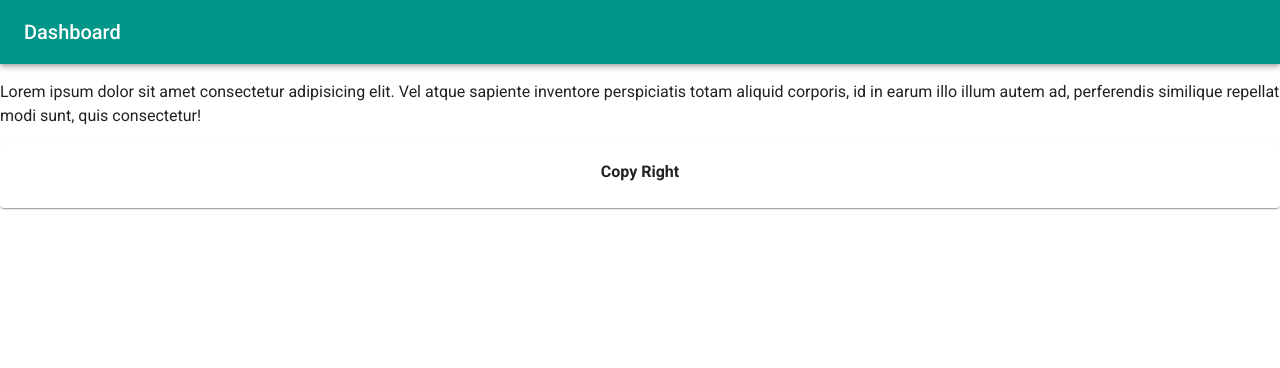
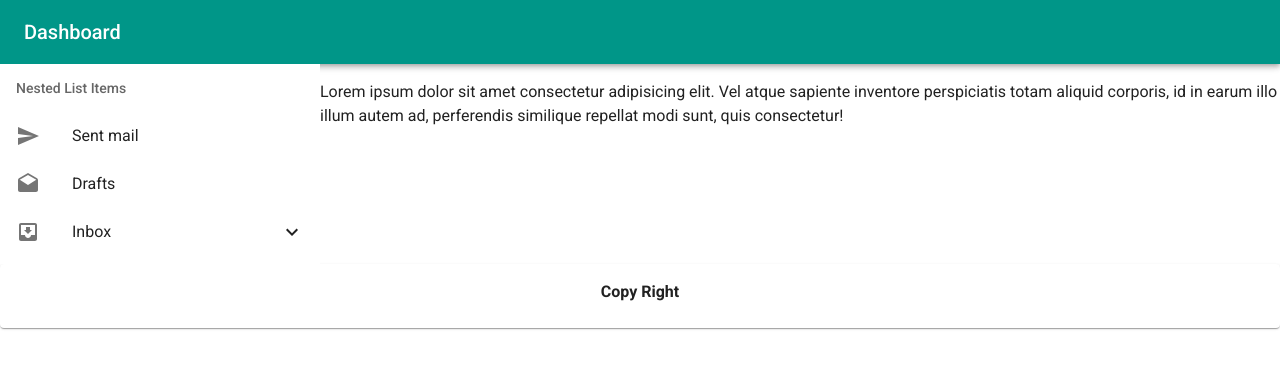
Before and after one commit to masihgh/dashboard-mui-nextjs-ts, a Next.js app: page / in a window 1280 px wide. Shown: the top 368 px of the page. Built offline with nearby package versions, Linux system fonts and the light colour scheme.

Commit message:
create sample sidebar?

```diff
--- a/src/app/layout.tsx
+++ b/src/app/layout.tsx
@@ -1,8 +1,10 @@
-import * as React from 'react';
-
+// components/Layout.tsx
+import React from 'react';
 import ThemeRegistry from '@/components/ThemeRegistry/ThemeRegistry';
 import AppBarMenu from '@/components/AppBarMenu/AppBarMenu';
 import Footer from '@/components/Footer/Footer';
+import { Box, Grid } from '@mui/material';
+import Sidebar from '@/components/Sidebar/Sidebar';
 
 export const metadata = {
   title: 'Dashboard',
@@ -14,9 +16,16 @@ export default function RootLayout({ children }: { children: React.ReactNode })
     <html lang="en">
       <body>
         <ThemeRegistry>
-          <AppBarMenu/>
-          {children}
-          <Footer/>
+          <AppBarMenu />
+          <Grid container>
+            <Grid item xs={12} sm={3}>
+              <Sidebar />
+            </Grid>
+            <Grid item xs={12} sm={9}>
+              {children}
+            </Grid>
+          </Grid>
+          <Footer />
         </ThemeRegistry>
       </body>
     </html>
--- /dev/null
+++ b/src/components/Sidebar/Sidebar.tsx
@@ -0,0 +1,112 @@
+'use client'
+import React from 'react';
+import ListSubheader from '@mui/material/ListSubheader';
+import List from '@mui/material/List';
+import ListItemButton from '@mui/material/ListItemButton';
+import ListItemIcon from '@mui/material/ListItemIcon';
+import ListItemText from '@mui/material/ListItemText';
+import Drawer from '@mui/material/Drawer';
+import IconButton from '@mui/material/IconButton';
+import MenuIcon from '@mui/icons-material/Menu';
+import InboxIcon from '@mui/icons-material/MoveToInbox';
+import DraftsIcon from '@mui/icons-material/Drafts';
+import SendIcon from '@mui/icons-material/Send';
+import StarBorder from '@mui/icons-material/StarBorder';
+import ExpandLess from '@mui/icons-material/ExpandLess';
+import ExpandMore from '@mui/icons-material/ExpandMore';
+
+// Dashboard items constant
+export const dashboardItems = [
+  {
+    icon: <SendIcon />,
+    text: 'Sent mail',
+  },
+  {
+    icon: <DraftsIcon />,
+    text: 'Drafts',
+  },
+  {
+    icon: <InboxIcon />,
+    text: 'Inbox',
+    nestedItems: [
+      {
+        icon: <StarBorder />,
+        text: 'Starred',
+      },
+    ],
+  },
+];
+
+type Props = {
+  isMobile: boolean;
+};
+export default function Sidebar({ isMobile }: Props) {
+    const [open, setOpen] = React.useState(!isMobile);
+
+    const toggleDrawer = (openStatus: boolean) => (
+      event: React.KeyboardEvent | React.MouseEvent
+    ) => {
+      if (
+        event &&
+        event.type === 'keydown' &&
+        ((event as React.KeyboardEvent).key === 'Tab' ||
+          (event as React.KeyboardEvent).key === 'Shift')
+      ) {
+        return;
+      }
+      setOpen(openStatus);
+    };
+
+    const toggleNestedItems = (index: number) => (
+      event: React.MouseEvent<HTMLLIElement>
+    ) => {
+      const updatedItems = [...dashboardItems];
+      updatedItems[index].open = !updatedItems[index].open;
+      setOpen(!open); // Update state to trigger re-render
+    };
+
+    return (
+      <>
+        {isMobile ? (
+          <>
+            {/* Mobile view implementation... */}
+          </>
+        ) : (
+          <List
+            sx={{ width: '100%', maxWidth: 360, bgcolor: 'background.paper' }}
+            component="nav"
+            aria-labelledby="nested-list-subheader"
+            subheader={
+              <ListSubheader component="div" id="nested-list-subheader">
+                Nested List Items
+              </ListSubheader>
+            }
+          >
+            {dashboardItems.map((item, index) => (
+              <React.Fragment key={index}>
+                <ListItemButton
+                  onClick={
+                    item.nestedItems ? toggleNestedItems(index) : toggleDrawer(false)
+                  }
+                >
+                  <ListItemIcon>{item.icon}</ListItemIcon>
+                  <ListItemText primary={item.text} />
+                  {item.nestedItems && (item.open ? <ExpandLess /> : <ExpandMore />)}
+                </ListItemButton>
+                {item.nestedItems && item.open && (
+                  <List component="div" disablePadding>
+                    {item.nestedItems.map((nestedItem, nestedIndex) => (
+                      <ListItemButton key={nestedIndex} sx={{ pl: 4 }}>
+                        <ListItemIcon>{nestedItem.icon}</ListItemIcon>
+                        <ListItemText primary={nestedItem.text} />
+                      </ListItemButton>
+                    ))}
+                  </List>
+                )}
+              </React.Fragment>
+            ))}
+          </List>
+        )}
+      </>
+    );
+  }
```
